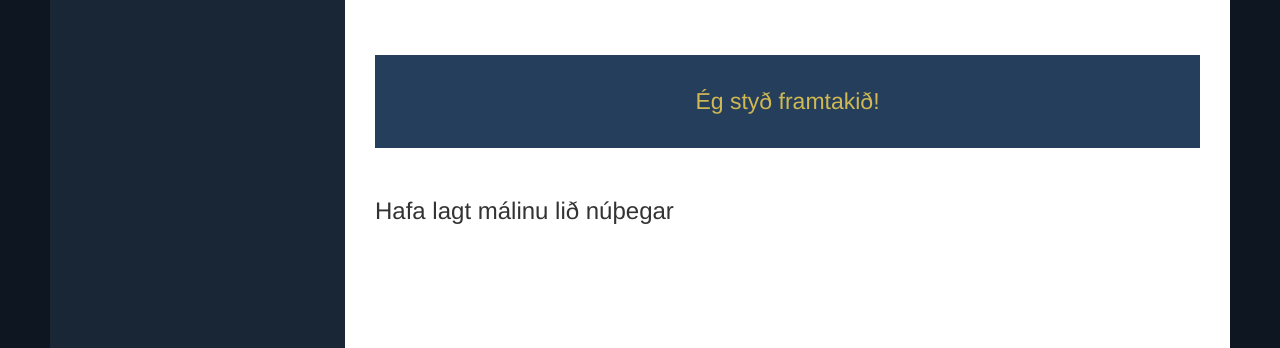
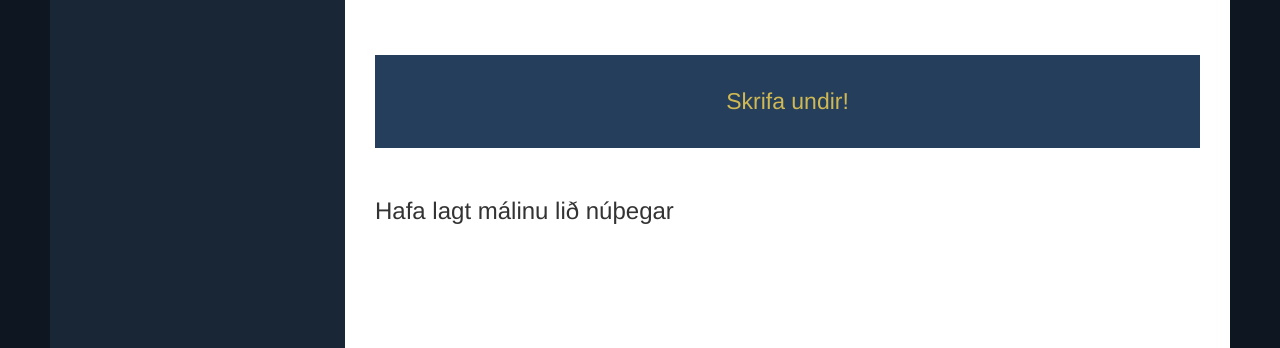
Before and after one commit to geh18/akkeri, a Flask app: template templates/petition.html in a window 1280 px wide. Shown: the part 674-1022 px from the top of the page. Run offline with Flask 2, Linux system fonts and the light colour scheme; the template is opened without the code that fills it, so the values that code supplies are empty; the visitor is signed in with stand-in values (Sample User, id 1); style sheets or scripts are compiled from the project's sources; parts of the project's set-up code (start-up, migrations or seed data) failed here and were passed over; some libraries are stand-ins or nearby versions; some web fonts are replaced.

Commit message:
petition image, text

```diff
--- a/templates/petition.html
+++ b/templates/petition.html
@@ -21,7 +21,7 @@
        </div>
         <div class="wrapper">
            <div class="image-wrapper">
-                <img src="https://scontent-lhr3-1.xx.fbcdn.net/v/t1.0-9/13139044_1102344373140598_5986964614796846707_n.jpg?oh=e3c976c8c4424255ee2302f00eb9ae4b&oe=57CC8435" class="main-image">
+                <img src="http://akkeri.is/static/images/saekjumthau.jpg" class="main-image">
             </div>
             <div class="article-body">
                 {% with messages = get_flashed_messages() %}
@@ -32,7 +32,7 @@
 
                 <h1>{{ petition.title }}</h2>
                 <p>{{ petition.description }} </p>
-                <a href="/login" class="sign-button"> Ég styð framtakið! </a>
+                <a href="/login" class="sign-button"> Skrifa undir! </a>
 
                 <div class="fb-like" data-href="{{ request.url }}"
         data-layout="standard" data-action="like" data-show-faces="true"
--- a/views/akkeri.py
+++ b/views/akkeri.py
@@ -71,7 +71,7 @@ def facebook_authorized(resp):
         db.session.commit()
         message = u'Kærar þakkir fyrir þinn stuðning %s.' % me.data['name'].split(' ')[0]
     except Exception, e:
-        message = u'Villa kom upp. Hefurðu skrifað undir áður? %s'
+        message = u'Villa kom upp. Hefurðu skrifað undir áður?'
 
     flash(message)
 
```
